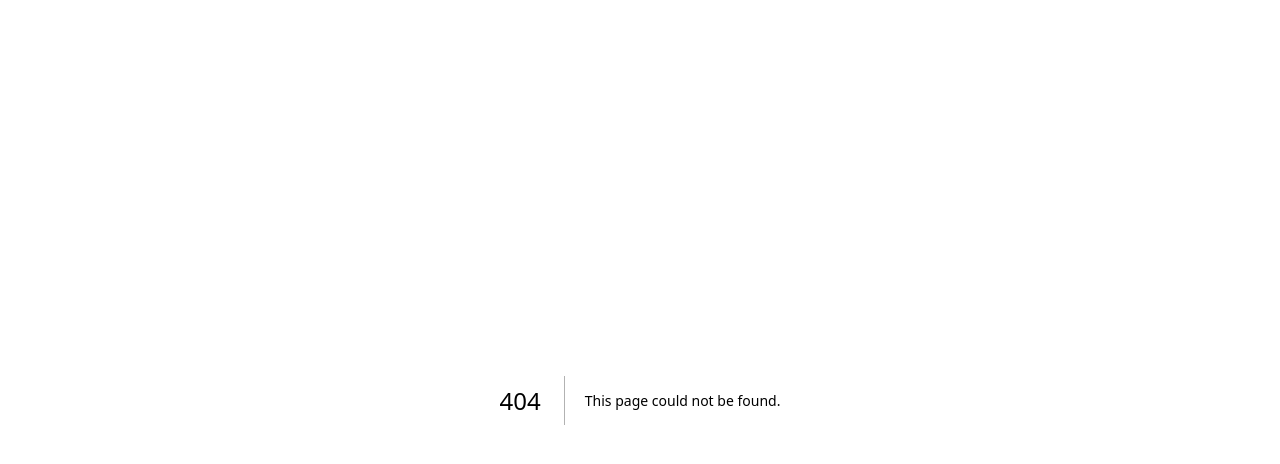
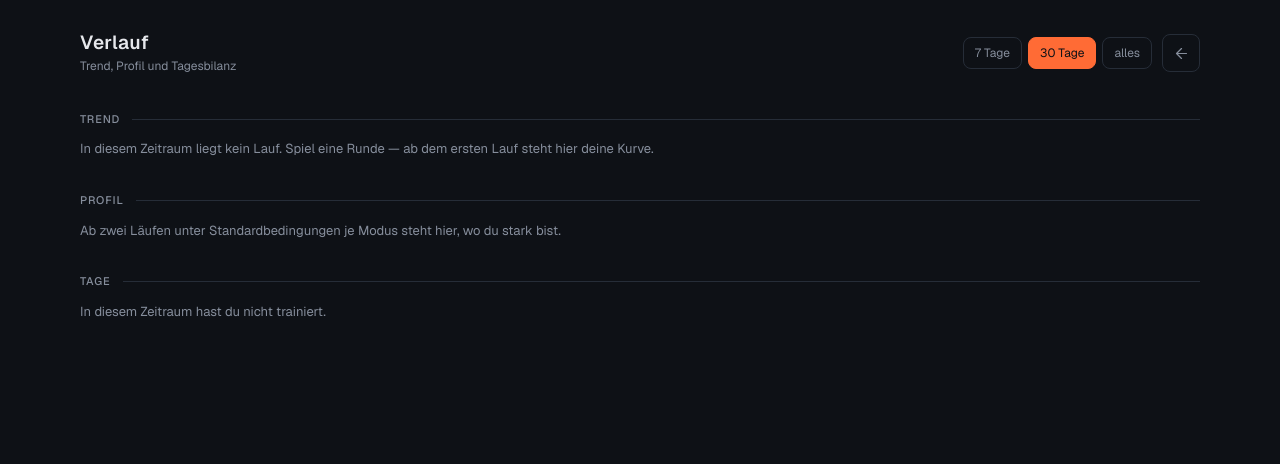
Before and after one commit to Juqutsu/aiming, a Next.js app: page /verlauf in a window 1280 px wide. Before the commit this address had no page. Shown: the top 464 px of the page. Built offline with nearby package versions, Linux system fonts and the light colour scheme.

Commit message:
feat: Route /verlauf mit Trend, Profil und Tagesbilanz

```diff
--- /dev/null
+++ b/app/verlauf/page.tsx
@@ -0,0 +1,6 @@
+import HistoryScreen from '@/components/history/HistoryScreen'
+
+/** Dünn gehalten, damit die Route für serverseitige Teile offen bleibt. */
+export default function Verlauf() {
+  return <HistoryScreen />
+}
--- /dev/null
+++ b/components/history/HistoryScreen.tsx
@@ -0,0 +1,183 @@
+'use client'
+
+import { ArrowLeft } from 'lucide-react'
+import Link from 'next/link'
+import { useMemo, useState } from 'react'
+import { BarRow } from '@/components/charts/BarRow'
+import { LineChart } from '@/components/charts/LineChart'
+import { useSettings } from '@/components/settings/SettingsProvider'
+import { MODES, MODE_LIST } from '@/lib/engine/modes'
+import type { ModeId } from '@/lib/engine/types'
+import { byDay } from '@/lib/stats/days'
+import { inPeriod, type Period } from '@/lib/stats/period'
+import { barFill, profile } from '@/lib/stats/profile'
+import { bestIndex, trend } from '@/lib/stats/trend'
+
+const PERIODS: [Period, string][] = [['7d', '7 Tage'], ['30d', '30 Tage'], ['all', 'alles']]
+
+const MONATE = ['Jan', 'Feb', 'Mär', 'Apr', 'Mai', 'Jun', 'Jul', 'Aug', 'Sep', 'Okt', 'Nov', 'Dez']
+
+/** `2026-08-11` als „11. Aug". */
+function tagLabel(day: string): string {
+  const [, monat, tag] = day.split('-').map(Number)
+  return `${tag}. ${MONATE[monat - 1]}`
+}
+
+/** Vorzeichenrichtig, weil positiv „besser" heisst — auch bei Reaktion. */
+function prozent(delta: number): string {
+  const gerundet = Math.round(delta)
+  return `${gerundet > 0 ? '+' : ''}${gerundet} %`
+}
+
+export default function HistoryScreen() {
+  const { runs, ready } = useSettings()
+  // Der Zeitraum gilt nur für diesen Besuch. Dreissig Tage sind lang genug für
+  // einen Trend und kurz genug, dass die Kurve nicht zur Tapete wird.
+  const [period, setPeriod] = useState<Period>('30d')
+  const [mode, setMode] = useState<ModeId>('gridshot')
+  // Lazy-Initialisierung: `Date.now()` läuft so nur einmal beim Mount statt bei
+  // jedem Render — die Reinheitsregel der Hooks verbietet impure Aufrufe im
+  // Render-Körper selbst.
+  const [now] = useState(() => Date.now())
+
+  const sichtbar = useMemo(() => inPeriod(runs, period, now), [runs, period, now])
+  const gespielt = useMemo(
+    () => MODE_LIST.filter((m) => sichtbar.some((r) => r.mode === m.id)).map((m) => m.id),
+    [sichtbar],
+  )
+  const punkte = useMemo(() => trend(sichtbar, mode), [sichtbar, mode])
+  const zeilen = useMemo(() => profile(sichtbar), [sichtbar])
+  const tage = useMemo(() => byDay(sichtbar), [sichtbar])
+
+  const kopf = (
+    <header className="brand">
+      <div>
+        <div className="logo">Verlauf</div>
+        <div className="tag">Trend, Profil und Tagesbilanz</div>
+      </div>
+      <div className="headtools">
+        <div className="chips" style={{ marginBottom: 0 }}>
+          {PERIODS.map(([p, label]) => (
+            <button
+              key={p}
+              type="button"
+              className="chip"
+              aria-pressed={period === p}
+              onClick={() => setPeriod(p)}
+            >
+              {label}
+            </button>
+          ))}
+        </div>
+        <Link className="gear" href="/" aria-label="Zurück zum Menü">
+          <ArrowLeft size={17} strokeWidth={1.75} />
+        </Link>
+      </div>
+    </header>
+  )
+
+  // Vor dem ersten Lesen aus dem Speicher wäre „noch keine Läufe" gelogen.
+  if (!ready) return <div className="screen"><div className="wrap">{kopf}</div></div>
+
+  const modus = MODES[mode]
+  const bester = bestIndex(punkte, !!modus.lowerBetter)
+  const summary =
+    punkte.length > 0
+      ? `${modus.name}: ${punkte.length} Läufe, ${modus.metricName} von ${Math.round(punkte[0].metric)} auf ${Math.round(punkte[punkte.length - 1].metric)}.`
+      : ''
+
+  return (
+    <div className="screen">
+      <div className="wrap">
+        {kopf}
+
+        <section>
+          <div className="eyebrow">Trend</div>
+          {gespielt.length === 0 ? (
+            <p className="empty">
+              In diesem Zeitraum liegt kein Lauf. Spiel eine Runde — ab dem ersten Lauf steht hier deine Kurve.
+            </p>
+          ) : (
+            <>
+              <div className="chips">
+                {gespielt.map((id) => (
+                  <button
+                    key={id}
+                    type="button"
+                    className="chip"
+                    aria-pressed={id === mode}
+                    onClick={() => setMode(id)}
+                  >
+                    {MODES[id].name}
+                  </button>
+                ))}
+              </div>
+              {punkte.length === 0 ? (
+                <p className="empty">Für {modus.name} liegt in diesem Zeitraum kein Lauf.</p>
+              ) : (
+                <>
+                  <LineChart points={punkte} best={bester} unit={modus.metricName} summary={summary} />
+                  <p className="legend">gefüllt = Standardbedingungen · offen = abweichend</p>
+                </>
+              )}
+            </>
+          )}
+        </section>
+
+        <section>
+          <div className="eyebrow">Profil</div>
+          {zeilen.length === 0 ? (
+            <p className="empty">
+              Ab zwei Läufen unter Standardbedingungen je Modus steht hier, wo du stark bist.
+            </p>
+          ) : (
+            <>
+              <div className="bars">
+                {zeilen.map((z) => (
+                  <BarRow
+                    key={z.mode}
+                    label={MODES[z.mode].name}
+                    fill={barFill(z.delta)}
+                    value={prozent(z.delta)}
+                    hint={`${z.runs} vergleichbare Läufe, Schnitt ${Math.round(z.average)} ${MODES[z.mode].metricName}`}
+                  />
+                ))}
+              </div>
+              <p className="legend">letzte fünf Läufe gegen deinen Schnitt</p>
+            </>
+          )}
+        </section>
+
+        <section>
+          <div className="eyebrow">Tage</div>
+          {tage.length === 0 ? (
+            <p className="empty">In diesem Zeitraum hast du nicht trainiert.</p>
+          ) : (
+            <table className="hist">
+              <thead>
+                <tr>
+                  <th>Tag</th>
+                  <th className="n">Läufe</th>
+                  <th>Bestes je Modus</th>
+                </tr>
+              </thead>
+              <tbody>
+                {tage.map((d) => (
+                  <tr key={d.day}>
+                    <td>{tagLabel(d.day)}</td>
+                    <td className="n">{d.runs}</td>
+                    <td>
+                      {d.modes
+                        .map((m) => `${MODES[m].name} ${Math.round(d.best[m] ?? 0)}`)
+                        .join(' · ')}
+                    </td>
+                  </tr>
+                ))}
+              </tbody>
+            </table>
+          )}
+        </section>
+      </div>
+    </div>
+  )
+}
--- a/components/menu/MenuScreen.tsx
+++ b/components/menu/MenuScreen.tsx
@@ -1,6 +1,6 @@
 'use client'
 
-import { SlidersHorizontal } from 'lucide-react'
+import { SlidersHorizontal, TrendingUp } from 'lucide-react'
 import Link from 'next/link'
 import { useState } from 'react'
 import { CrosshairMark } from '@/components/settings/CrosshairPreview'
@@ -42,6 +42,9 @@ export default function MenuScreen() {
               <br />
               eDPI <b>{Math.round(edpi(s.sens, s.dpi))}</b> · {cm360(s.sens, s.dpi).toFixed(1)} cm/360
             </button>
+            <Link className="gear" href="/verlauf" aria-label="Verlauf">
+              <TrendingUp size={17} strokeWidth={1.75} />
+            </Link>
             <button
               type="button"
               className="gear"
```
